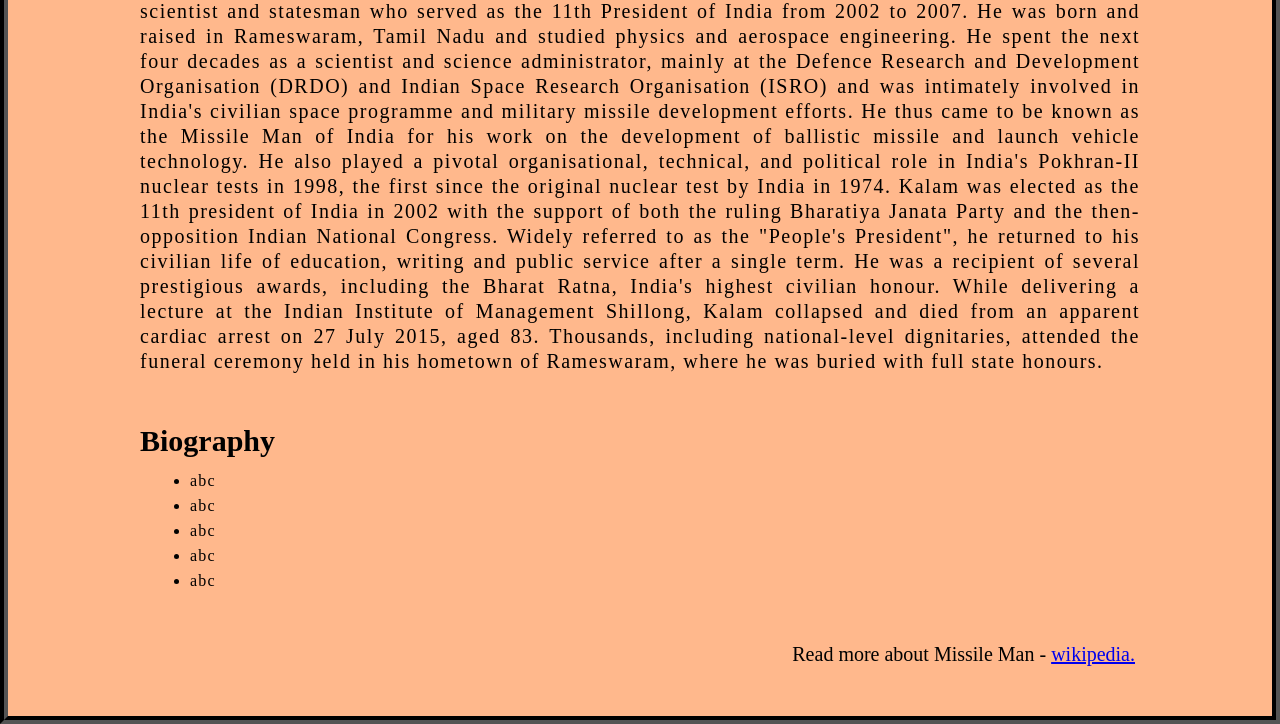
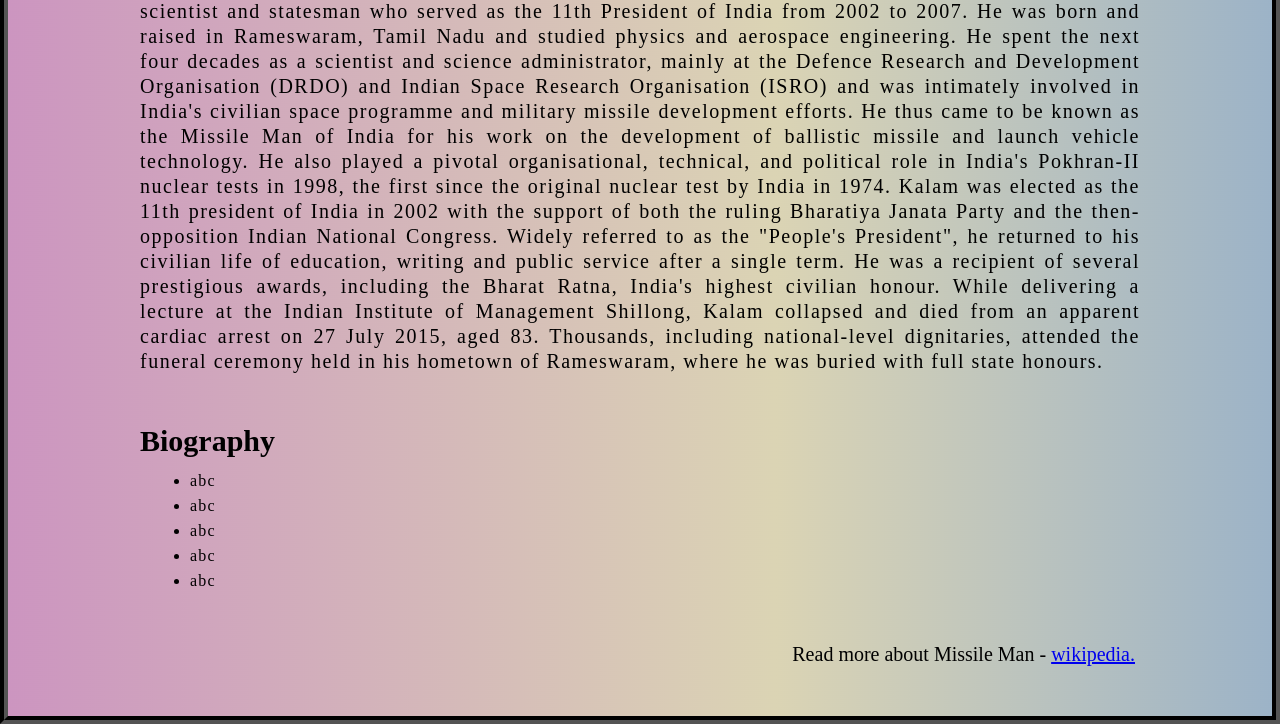
Before and after one commit to ujjawalkumar131/Project-1-html-with-media-query, a plain HTML site: page index.html in a window 1280 px wide. Shown: the part 485-1209 px from the top of the page. Drawn offline with Linux system fonts and the light colour scheme.

Commit message:
background image changes

```diff
--- a/style.css
+++ b/style.css
@@ -6,7 +6,8 @@
 
 .container{
 
-    background-color: #FFB88C;
+
+    background-image: url("./images/Monte\ Carlo.jpg");
     min-height: 100vh;
     border: 8px groove black;
 
```
Also changed, not shown: images/Monte Carlo.jpg (added).
